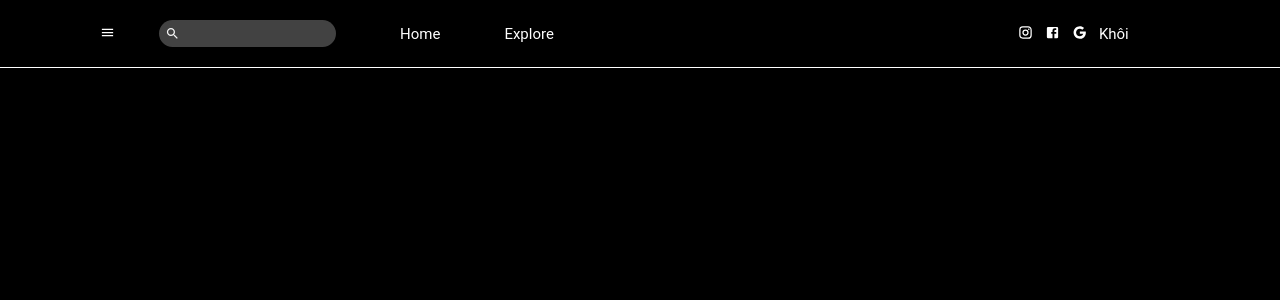
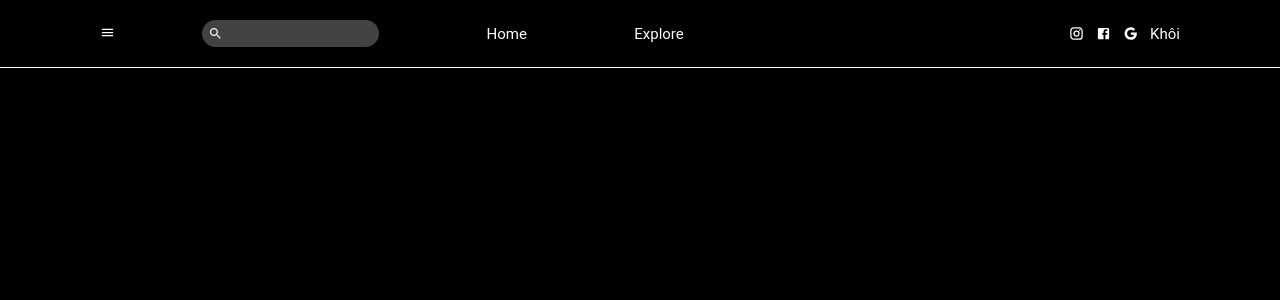
Before and after one commit to dreamteam19ct2/nextjs_travel, a Next.js app: page /selectbooking in a window 1280 px wide. Shown: the top 300 px of the page. Built offline with nearby package versions, Linux system fonts and the light colour scheme.

Commit message:
feat update header

```diff
--- a/src/components/layout/Header/header.module.css
+++ b/src/components/layout/Header/header.module.css
@@ -1,6 +1,7 @@
 .header {
   display: flex;
   align-items: center;
+  justify-content: space-between;
   padding: 30px 100px;
   width: 100%;
   height: 68px;
@@ -27,6 +28,9 @@
   text-decoration: none;
   margin: 0 32px;
 }
+.hideroute{
+  color: rgba(217, 217, 217, 0.0);
+}
 .icon {
   font-size: 1.6rem;
   margin: 0 12px 0 0;
@@ -34,5 +38,10 @@
 .input .icon {
   position: absolute;
   top: 6px;
-    left: 38px;
+  left: 38px;
 }
+.listicon {
+  display: flex;
+  align-items: center;
+  justify-content: space-between;
+}
--- a/src/components/layout/Header/header.tsx
+++ b/src/components/layout/Header/header.tsx
@@ -26,12 +26,24 @@ export default function () {
         <Link className={styles.router} href="/Explore">
           Explore
         </Link>
-        <div style={{ marginLeft: "40%" }}>
+        <Link
+          className={`${styles.router} ${styles.hideroute}`}
+          href="/Explore"
+        >
+          Sign-in
+        </Link>
+        <Link
+          className={`${styles.router} ${styles.hideroute}`}
+          href="/Explore"
+        >
+          Sign-up
+        </Link>
+        <div className={styles.listicon}>
           <InstagramIcon className={styles.icon} />
           <FacebookIcon className={styles.icon} />
           <GoogleIcon className={styles.icon} />
+          <span>Khôi</span>
         </div>
-        <span>Khôi</span>
       </div>
       <div className={styles.line}></div>
     </>
```
